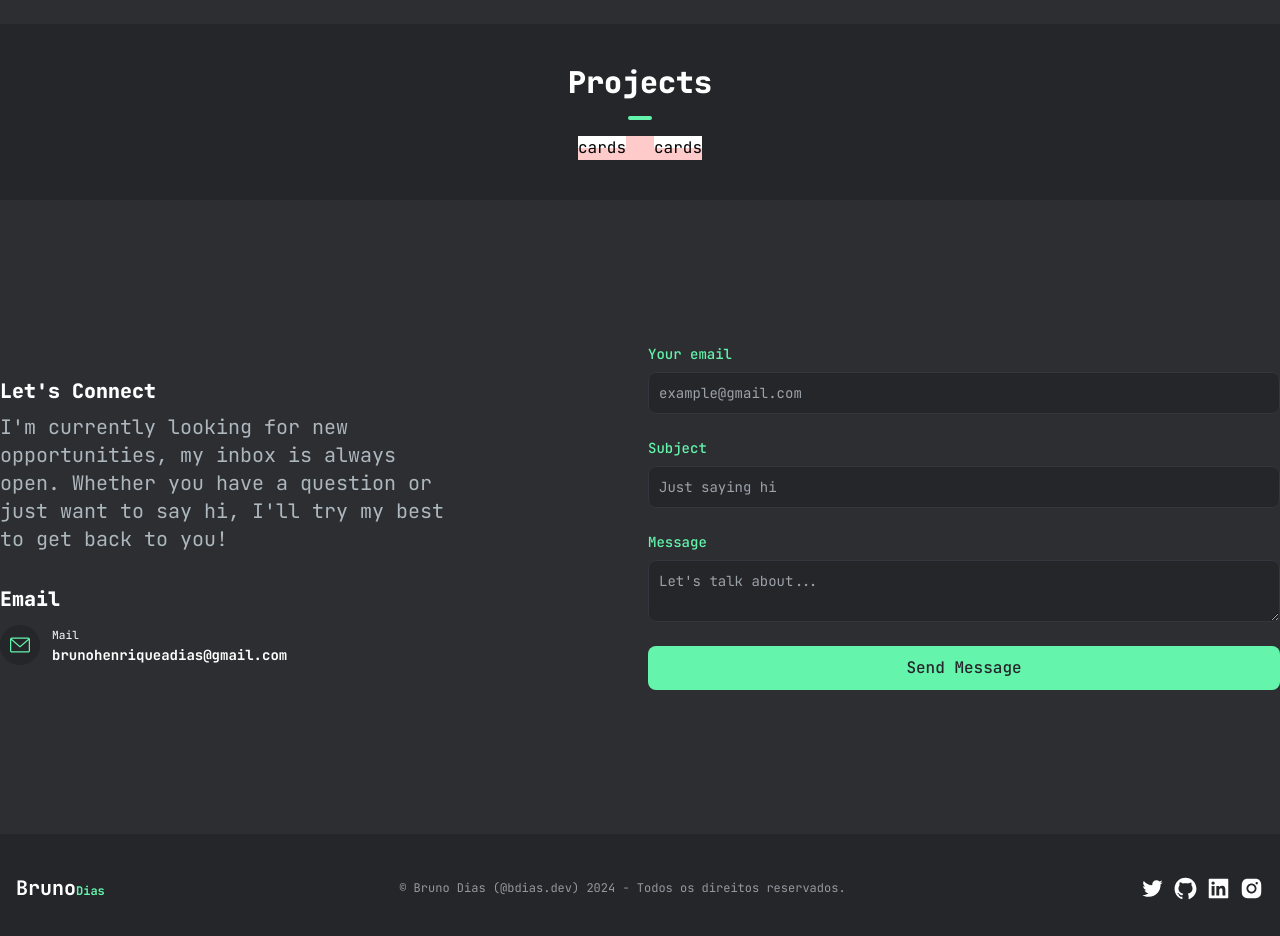
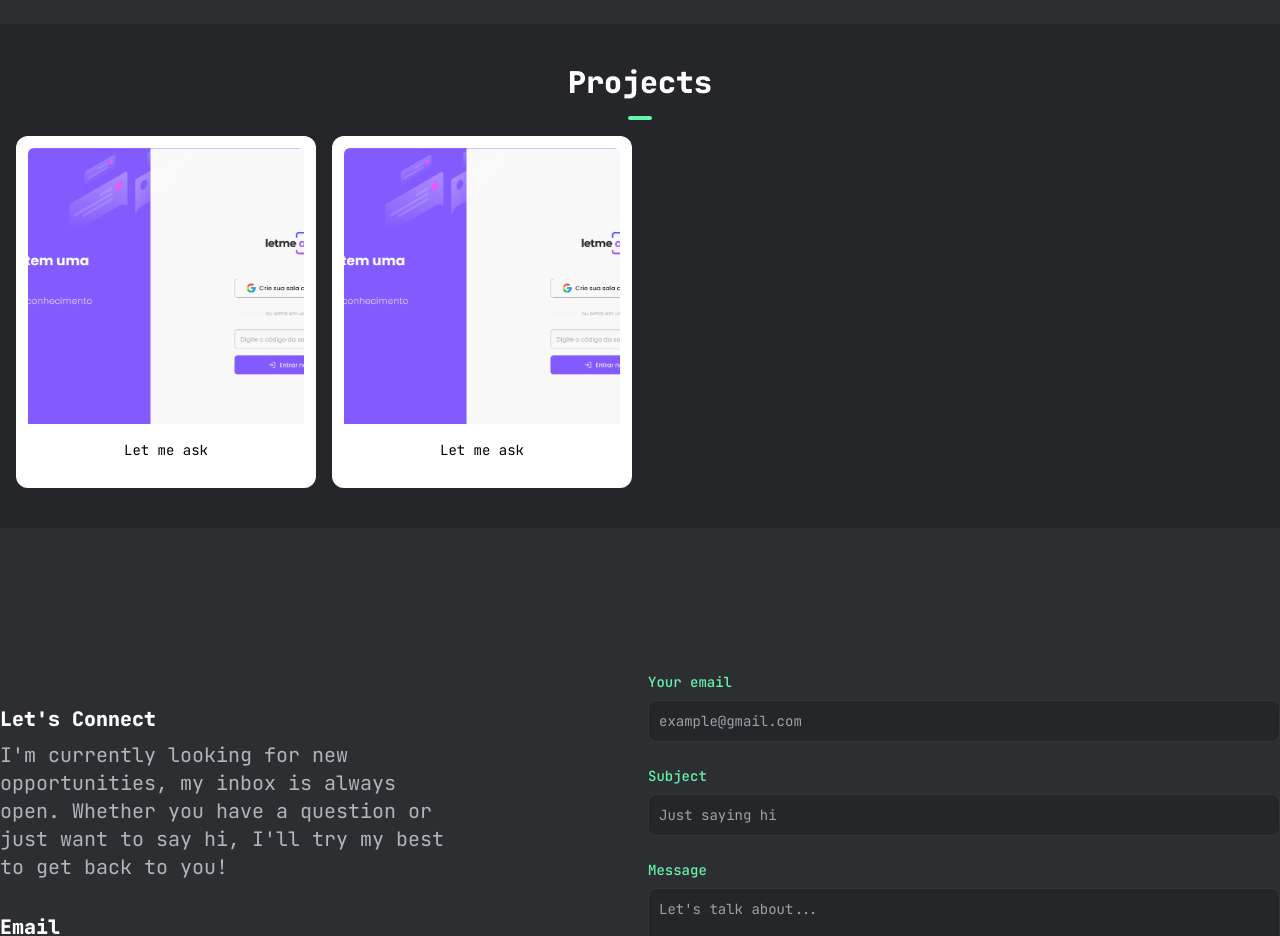
Before and after one commit to brunodias77/portfolio, a Next.js app: page / in a window 1280 px wide. Shown: the part 2020-2956 px from the top of the page. Built offline with nearby package versions, Linux system fonts and the light colour scheme.

Commit message:
Atualizações nos componentes CardProjects e Projects

```diff
--- a/src/components/CardProjects.tsx
+++ b/src/components/CardProjects.tsx
@@ -6,9 +6,29 @@ import { AiFillGithub } from "react-icons/ai";
 
 const CardProjects = () => {
     return (
-        <div className="bg-white h-1/2">
+        <div className="bg-white group cursor-pointer hover:scale-105 rounded-xl space-y-4 text-center p-3 transition hover:p-3 hover:shadow">
+            {/* Images and Actions */}
+            <div className="aspect-square rounded-t-md bg-gray-100 relative ">
+                <Image
+                    src={Projeto1}
+                    alt="Image"
+                    className="aspect-square object-cover rounded-t-md"
+                    height={300} width={300}
+                />
+                <div className="opacity-0 group-hover:opacity-100 transition absolute w-full px-6 bottom-5 ">
+                    <div className="flex gap-x-6 justify-center">
+                    </div>
+                </div>
+            </div>
+            {/* Description */}
             <div>
-                <span>cards</span>
+                <p className="text-sm text-gray_300">
+                    Let me ask
+                </p>
+            </div>
+            {/* Price */}
+            <div className="flex items-center justify-center">
+                {/* <Currency value={data?.price} /> */}
             </div>
         </div>
         // <div
--- a/src/components/Projects.tsx
+++ b/src/components/Projects.tsx
@@ -12,7 +12,7 @@ const Projects = () => {
                 </div>
                 {/* <div className="flex flex-shrink items-centrer justify-center gap-5"> */}
                 {/* <div className="grid grid-cols-2 md:grid-cols-3 gap-4"> */}
-                <div className=" grid grid-cols-2 gap-7 bg-red-200 ">
+                <div className="grid grid-cols-1 sm:grid-cols-2 md:grid-cols-3 lg:grid-cols-4 gap-4">
                     <CardProjects />
                     <CardProjects />
                 </div>
```
